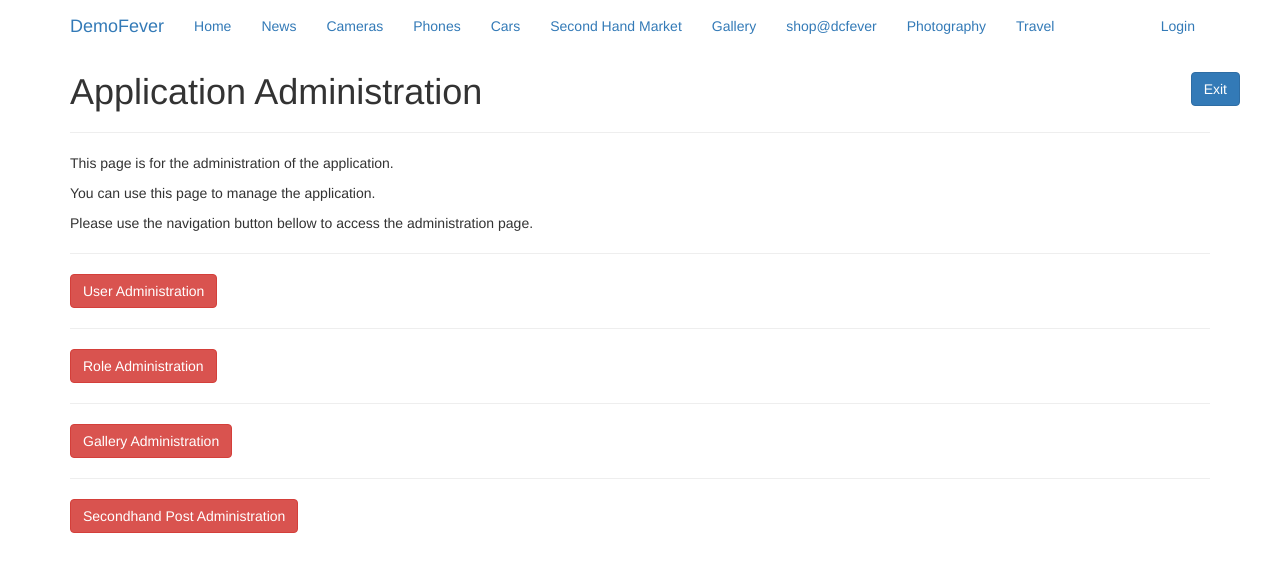
After one commit to ltek0/Flask-Exercise, a Flask app: page /admin in a window 1280 px wide. The commit adds this page. Shown: the top 572 px of the page. Run offline with Flask 3, Linux system fonts and the light colour scheme; parts of the project's set-up code (start-up, migrations or seed data) failed here and were passed over; some libraries are stand-ins or nearby versions.

Commit message:
admin base

```diff
--- a/app/__init__.py
+++ b/app/__init__.py
@@ -35,4 +35,4 @@ def get_locale():
 
 
 # routes must be placed at the bottom
-from app import models, routes, errors, log
+from app import models, routes, errors, log, admin
--- /dev/null
+++ b/app/admin.py
@@ -0,0 +1,73 @@
+from functools import wraps
+from flask import render_template, request, url_for, abort
+from flask_login import current_user
+from flask_babel import _
+
+from . import flask_app, models
+
+
+@flask_app.route('/admin')
+def admin():
+    return render_template('admin/index.html.j2', title='Admin')
+
+
+# ------------------------  user managment ------------------------
+@flask_app.route('/admin/user')
+def admin_user():
+    page = request.args.get("page", 1, type=int)
+    users = models.User.query.paginate(
+        page=page, per_page=10, error_out=False)
+    next_url = url_for(
+        'admin_user', page=users.next_num) if users.next_num else None
+    prev_url = url_for(
+        'admin_user', page=users.prev_num) if users.prev_num else None
+    return render_template('admin/user.html.j2', title='User Administration', users=users, next_url=next_url, prev_url=prev_url)
+
+
+@flask_app.route('/admin/user/<username>')
+def admin_user_view(username: str):
+    user = models.User.query.filter_by(username=username).first_or_404()
+    return render_template('admin/user_view.html.j2', title='User Profile', user=user)
+
+
+@flask_app.route('/admin/user/<username>/edit')
+def admin_user_edit(username: str):
+    return "Page for editing User"
+
+
+@flask_app.route('/admin/user/<username>/delete')
+def admin_user_delete(username: str):
+    return "delete user confremation"
+
+
+@flask_app.route('/admin/create_user')
+def admin_user_create():
+    return "page for creating user"
+
+
+# ------------------------  post managment ------------------------
+@flask_app.route('/admin/role')
+def admin_role():
+    return 'page for role managment'
+
+
+@flask_app.route('/admin/role/<role_name>')
+def admin_role_view(role_name: str):
+    return 'page for role managment'
+
+
+@flask_app.route('/admin/create_role')
+def admin_role_create():
+    return 'page for role managment'
+
+
+# ------------------------  gallery managment ------------------------
+@flask_app.route('/admin/gallery')
+def admin_gallery():
+    return 'page for gallery managment'
+
+
+# ------------------------  secondhand post managment ------------------------
+@flask_app.route('/admin/secondhand')
+def admin_secondhand():
+    return 'page for secondhand post managment'
--- a/app/routes.py
+++ b/app/routes.py
@@ -16,6 +16,9 @@ import app.google_cloud as google_cloud
 
 @flask_app.before_request
 def before_request():
+    if request.path.startswith('/admin/'):
+        if not current_user.has_role('admin'):
+            abort(403)
     if current_user.is_authenticated:
         current_user.last_seen = dt.now(UTC)
         db.session.commit()
--- a/app/templates/_pagination_button.html.j2
+++ b/app/templates/_pagination_button.html.j2
@@ -2,12 +2,12 @@
     <ul class="pager">
         <li class="previous{% if not prev_url %} disabled{% endif %}">
             <a href="{{ prev_url or '#' }}">
-                <span aria-hidden="true">&larr;</span> {{ _("Newer posts") }}
+                <span aria-hidden="true">&larr;</span> {{ _("Newer") }}
             </a>
         </li>
         <li class="next{% if not next_url %} disabled{% endif %}">
             <a href="{{ next_url or '#' }}">
-                {{ _("Older posts") }} <span aria-hidden="true">&rarr;</span>
+                {{ _("Older") }} <span aria-hidden="true">&rarr;</span>
             </a>
         </li>
     </ul>
--- /dev/null
+++ b/app/templates/admin/_admin_base.html.j2
@@ -0,0 +1,24 @@
+{% extends "base.html.j2" %}
+{% block app_content %}
+    <div class="container">
+        <div class="row">
+            <div class="span6 pull-left">
+                <h1 style="margin: 0; display: inline-block;">
+                    {% block admin_nav_title %}
+                    {% endblock  admin_nav_title %}
+                </h1>
+            </div>
+            <div class="span6 pull-right">
+                <a href="{% block admin_nav_button_herf %}{% endblock admin_nav_button_herf %}"
+                   class="btn btn-primary"
+                   role="button">
+                    {% block admin_nav_button_label %}
+                    {% endblock admin_nav_button_label %}
+                </a>
+            </div>
+        </div>
+    </div>
+    <hr />
+    {% block admin_page_content %}
+    {% endblock admin_page_content %}
+{% endblock app_content %}
--- /dev/null
+++ b/app/templates/admin/index.html.j2
@@ -0,0 +1,31 @@
+{% extends "admin/_admin_base.html.j2" %}
+{% block admin_nav_title %}
+    {{ _("Application Administration") }}
+{% endblock admin_nav_title %}
+{% block admin_nav_button_herf %}
+    {{ url_for("index") }}
+{% endblock admin_nav_button_herf %}
+{% block admin_nav_button_label %}
+    {{ _("Exit") }}
+{% endblock admin_nav_button_label %}
+{% block admin_page_content %}
+    <p>{{ _("This page is for the administration of the application.") }}</p>
+    <p>{{ _("You can use this page to manage the application.") }}</p>
+    <p>{{ _("Please use the navigation button bellow to access the administration page.") }}</p>
+    <hr />
+    <a href="{{ url_for("admin_user") }}"
+       class="btn btn-danger"
+       role="button">{{ _("User Administration") }}</a>
+    <hr />
+    <a href="{{ url_for("admin_role") }}"
+       class="btn btn-danger"
+       role="button">{{ _("Role Administration") }}</a>
+    <hr />
+    <a href="{{ url_for("admin_gallery") }}"
+       class="btn btn-danger"
+       role="button">{{ _("Gallery Administration") }}</a>
+    <hr />
+    <a href="{{ url_for("admin_secondhand") }}"
+       class="btn btn-danger"
+       role="button">{{ _("Secondhand Post Administration") }}</a>
+{% endblock admin_page_content %}
```
Also changed, not shown: app/models.py (+19 -1 lines), app/templates/admin/user.html.j2 (added, +56 -0 lines), data_init.py (+9 -0 lines).
